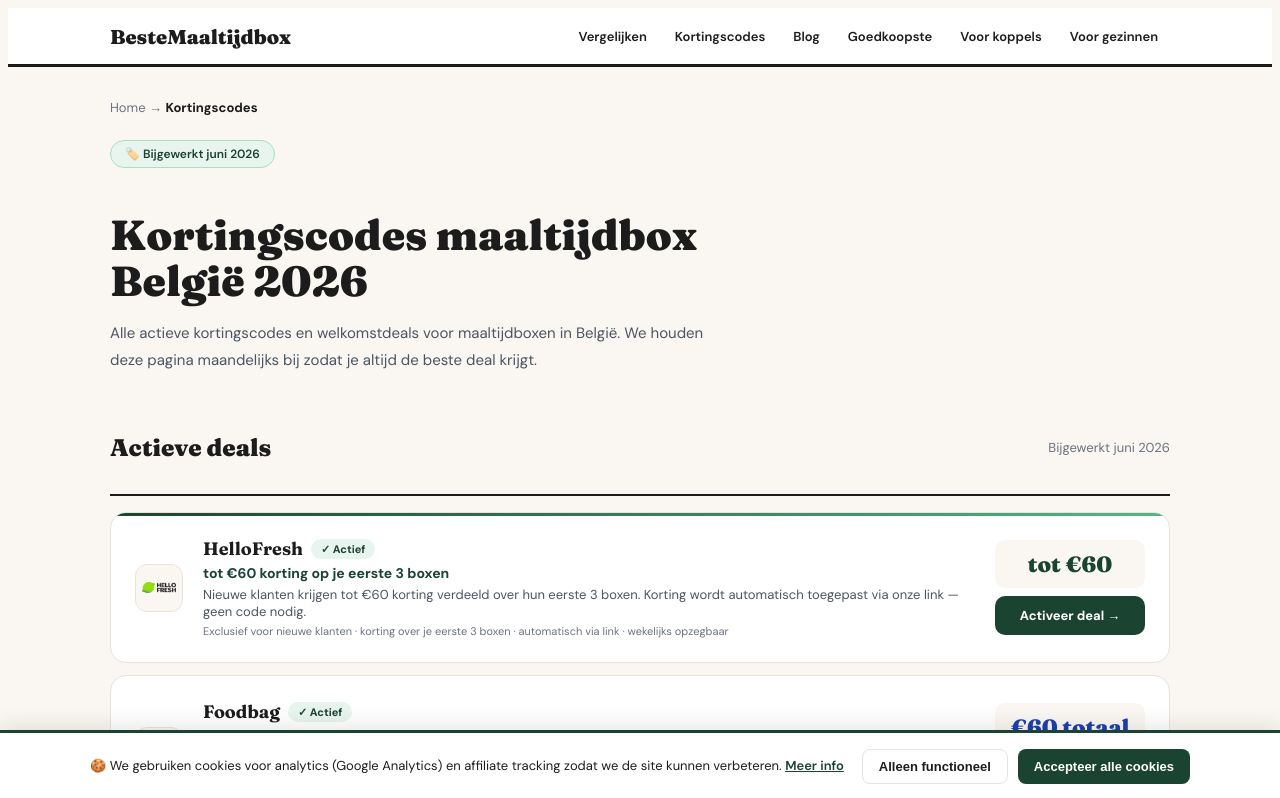
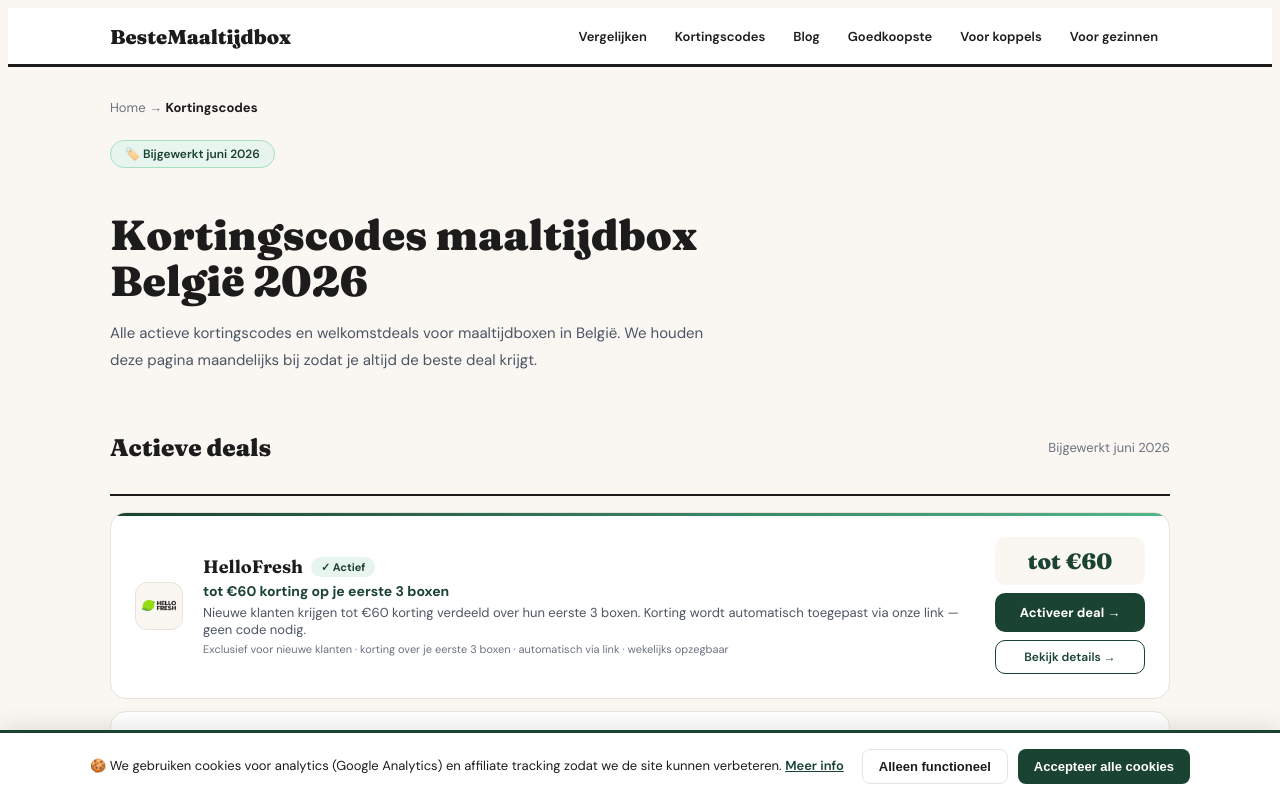
Before and after one commit to fetspets/bestemaaltijdbox, a Next.js app: page /kortingscodes in a window 1280 px wide. Shown: the top 798 px of the page. Built offline with nearby package versions, Linux system fonts and the light colour scheme.

Commit message:
auto: update page.tsx

```diff
--- a/src/app/kortingscodes/page.tsx
+++ b/src/app/kortingscodes/page.tsx
@@ -223,7 +223,7 @@ export default function KortingscodesPagina() {
             <Link href={(k as {ctaUrl?: string}).ctaUrl || `/ga/${k.slug}`} style={{ display: 'block', background: k.kleur, color: 'white', textAlign: 'center', padding: '11px', borderRadius: 10, fontWeight: 700, fontSize: 13, textDecoration: 'none' }}>
               Activeer deal →
             </Link>
-            {k.code && (
+            {heeftDetailpagina.has(k.slug) && (
               <Link href={`/kortingscode/${k.slug}`} style={{ display: 'block', textAlign: 'center', padding: '8px', borderRadius: 10, fontWeight: 600, fontSize: 12, textDecoration: 'none', color: k.kleur, border: `1.5px solid ${k.kleur}` }}>
                 Bekijk details →
               </Link>
```
